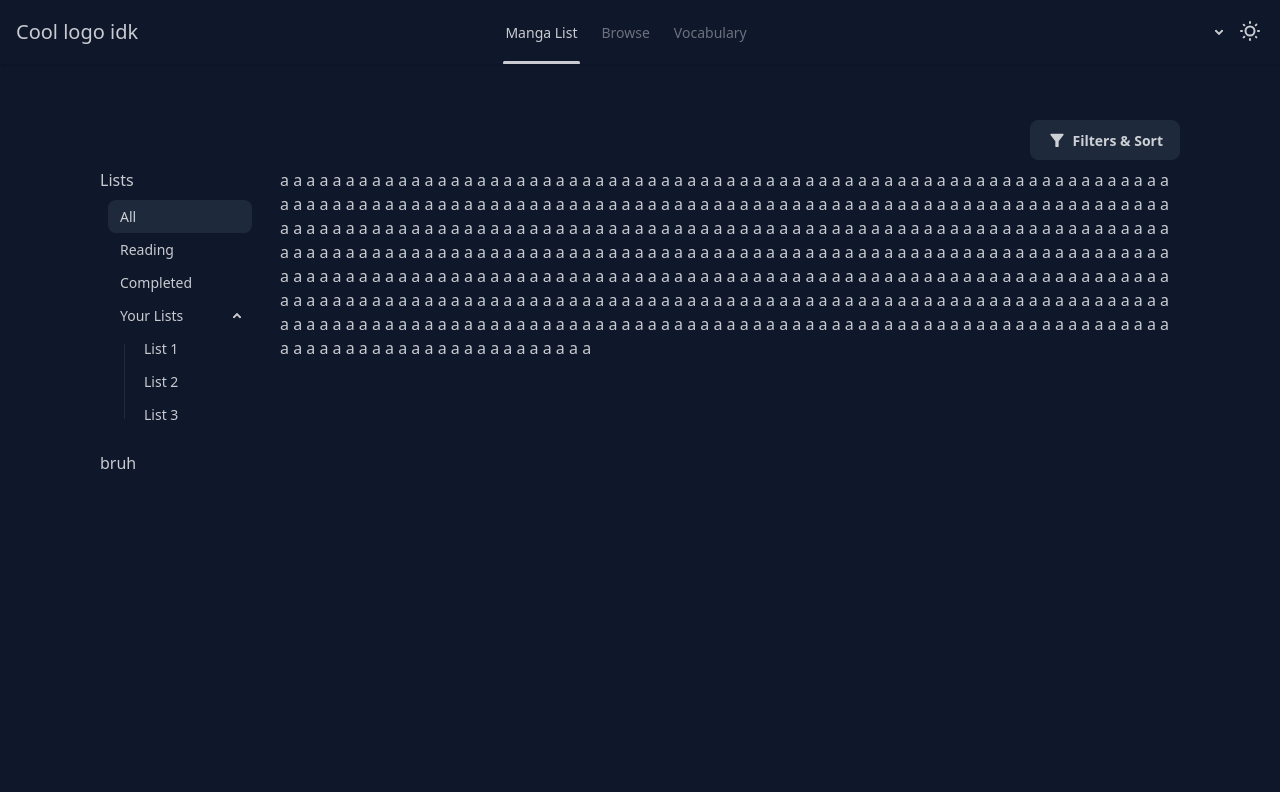
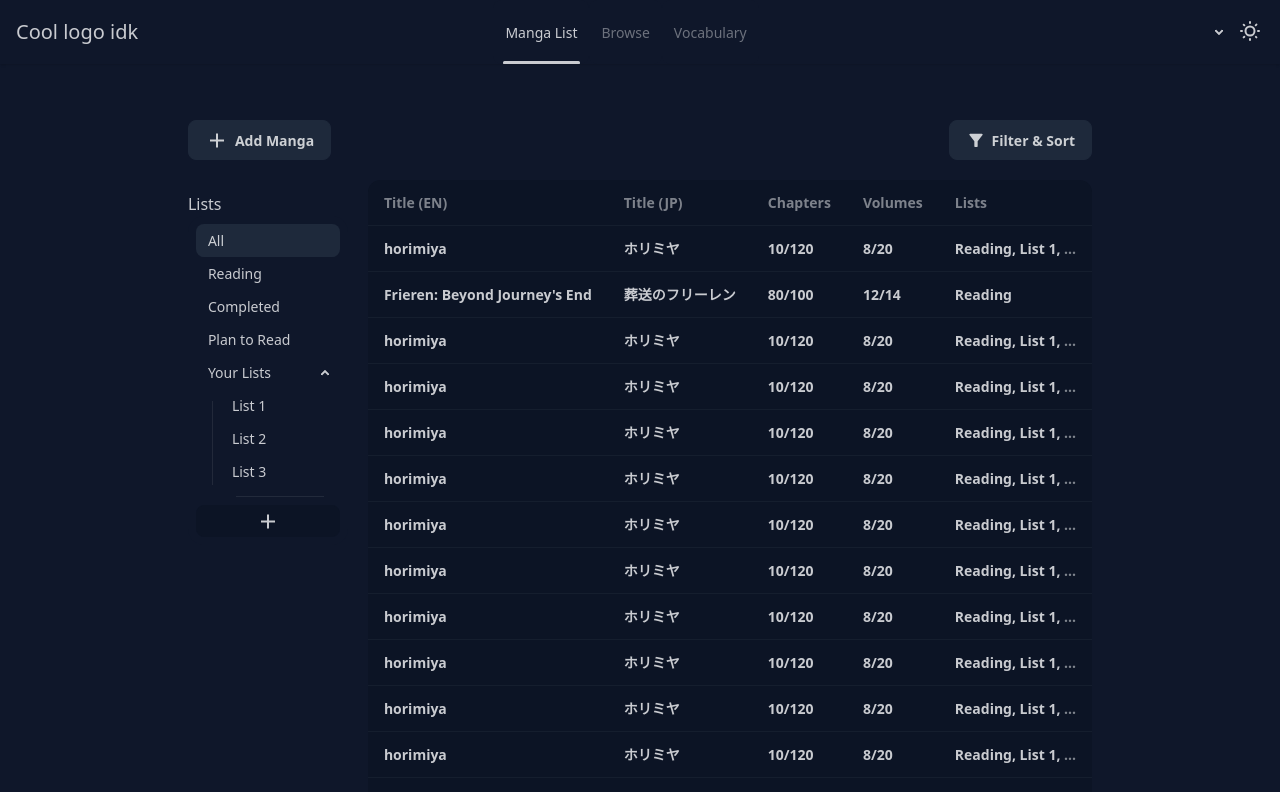
Before and after one commit to nokotan8/manga-tracker, a SvelteKit app: page /mangalist in a window 1280 px wide. Shown: the top 792 px of the page. Built offline with nearby package versions, Linux system fonts and the light colour scheme.

Commit message:
added table view for manga and list filtering

```diff
--- /dev/null
+++ b/src/lib/classes/Manga.ts
@@ -0,0 +1,102 @@
+class Manga {
+    nameEN: string;
+    genres: string[];
+    authorEN: string;
+    status: string;
+    numVols: number;
+    numChaps: number;
+    nameJP?: string;
+    authorJP?: string;
+    constructor(
+        nameEN: string,
+        authorEN: string,
+        genres: string[],
+        status: string,
+        numVols: number,
+        numChaps: number,
+        nameJP?: string,
+        authorJP?: string,
+    ) {
+        this.nameEN = nameEN;
+        this.nameJP = nameJP;
+        this.genres = genres;
+        this.authorEN = authorEN;
+        this.authorJP = authorJP;
+        this.status = status;
+        this.numVols = numVols;
+        this.numChaps = numChaps;
+    }
+}
+
+class UserManga extends Manga {
+    currVols: number;
+    currChaps: number;
+    lists: string[];
+    rating?: number;
+    constructor(
+        nameEN: string,
+        genres: string[],
+        authorEN: string,
+        status: string,
+        numVols: number,
+        numChaps: number,
+        currVols: number,
+        currChaps: number,
+        lists: string[],
+        nameJP?: string,
+        authorJP?: string,
+        rating?: number,
+    ) {
+        super(
+            nameEN,
+            authorEN,
+            genres,
+            status,
+            numVols,
+            numChaps,
+            nameJP,
+            authorJP,
+        );
+        this.rating = rating;
+        this.currVols = currVols;
+        this.currChaps = currChaps;
+        this.lists = lists;
+    }
+}
+
+const testMangas: UserManga[] = [];
+const testManga: UserManga = new UserManga(
+    "horimiya",
+    ["romance"],
+    "idk",
+    "finished",
+    20,
+    120,
+    8,
+    10,
+    ["Reading", "List 1", "List 2"],
+    "ホリミヤ",
+    "idk",
+    8,
+);
+
+const testManga2: UserManga = new UserManga(
+    "Frieren: Beyond Journey's End",
+    ["adventure"],
+    "idk",
+    "ongoing",
+    14,
+    100,
+    12,
+    80,
+    ["Reading"],
+    "葬送のフリーレン",
+    "idk",
+    10,
+);
+testMangas.push(testManga, testManga2);
+for (let i = 0; i < 20; i++) {
+    testMangas.push(testManga);
+}
+
+export { Manga, UserManga, testMangas };
--- /dev/null
+++ b/src/lib/components/mangalist/ListFilter.svelte
@@ -0,0 +1,61 @@
+<script lang="ts">
+    let { lists, currList } = $props();
+
+    const listActive = (list: string): "menu-active" | "" => {
+        return list === currList ? "menu-active" : "";
+    };
+</script>
+
+<div id="filters" class="flex flex-col flex-none gap-y-3 mt-3 w-40">
+    <div>
+        Lists
+        <ul class="w-full menu menu-active bg-base-100 rounded-box">
+            <li><a href="/mangalist/" class={listActive("")}>All</a></li>
+            <li>
+                <a href="/mangalist/reading" class={listActive("reading")}
+                    >Reading</a
+                >
+            </li>
+            <li>
+                <a href="/mangalist/completed" class={listActive("completed")}
+                    >Completed</a
+                >
+            </li>
+            <li>
+                <a href="/mangalist/planned" class={listActive("planned")}
+                    >Plan to Read</a
+                >
+            </li>
+            <li>
+                <details open>
+                    <summary>Your Lists</summary>
+                    <ul>
+                        {#each lists as list}
+                            <li>
+                                <a
+                                    href={`/mangalist/${list}`}
+                                    class={listActive(list)}>{list}</a
+                                >
+                            </li>
+                        {/each}
+                        <li></li>
+                    </ul>
+                </details>
+            </li>
+            <button class="w-full btn btn-sm">
+                <svg
+                    xmlns="http://www.w3.org/2000/svg"
+                    width="24"
+                    height="24"
+                    viewBox="0 0 24 23"
+                >
+                    <!-- Icon from Material Symbols by Google - https://github.com/google/material-design-icons/blob/master/LICENSE -->
+                    <path
+                        fill="currentColor"
+                        d="M11 13H5v-2h6V5h2v6h6v2h-6v6h-2z"
+                    />
+                </svg>
+            </button>
+        </ul>
+    </div>
+</div>
--- a/src/routes/(landing)/login/+page.svelte
+++ b/src/routes/(landing)/login/+page.svelte
@@ -7,7 +7,6 @@
     let givenUsername = $state("");
     let givenPwd = $state("");
     let errorText = $state("");
-
 
     const login = async () => {
         try {
@@ -21,7 +20,7 @@
             token.set(res.data.token);
 
             goto("/home");
-        } catch (error) {
+        } catch (error: any) {
             if (error.response) {
                 errorText = error.response.data.errors[0];
             } else {
--- a/src/routes/(landing)/register/+page.svelte
+++ b/src/routes/(landing)/register/+page.svelte
@@ -27,7 +27,7 @@
             token.set(res.data.token);
 
             goto("/home");
-        } catch (error) {
+        } catch (error: any) {
             if (error.response) {
                 errorText = error.response.data.errors[0];
             } else {
--- a/src/routes/(logged_in)/mangalist/[[list]]/+page.server.js
+++ /dev/null
@@ -1,5 +0,0 @@
-export function load({ params }) {
-    return {
-        list: params.list || "",
-    };
-}
--- a/src/routes/(logged_in)/mangalist/[[list]]/+page.svelte
+++ b/src/routes/(logged_in)/mangalist/[[list]]/+page.svelte
@@ -1,62 +1,108 @@
 <script lang="ts">
-    let { data } = $props();
-    const lists = ["List 1", "List 2", "List 3"];
+    import { page } from "$app/state";
+    import { testMangas } from "$lib/classes/Manga";
+    import ListFilter from "$lib/components/mangalist/ListFilter.svelte";
+    const lists = $state(["List 1", "List 2", "List 3"]);
 
-    const listActive = (list: string): "menu-active" | "" => {
-        return list === data.list ? "menu-active" : "";
-    };
+    let currList: string = $state("");
+    $effect(() => {
+        currList = page.params.list || "";
+    });
+
+    let dispMangas = $state(testMangas);
+
+    $effect(() => {
+        if (currList) {
+            dispMangas = testMangas.filter((manga) =>
+                manga.lists
+                    .map((list) => list.toLowerCase())
+                    .includes(currList.toLowerCase()),
+            );
+        } else {
+            dispMangas = testMangas;
+        }
+    });
 </script>
 
-<div class="flex flex-col justify-start pt-10 px-25">
-    <div class="flex flex-row justify-end h-7">
+<div class="flex flex-col justify-center items-center py-10 px-25">
+    <div class="max-w-600">
+        <div class="flex flex-row justify-between">
             <button class="btn btn-neutral">
-            <svg xmlns="http://www.w3.org/2000/svg" width="20" height="20" viewBox="0 0 24 23">
+                <svg
+                    xmlns="http://www.w3.org/2000/svg"
+                    width="24"
+                    height="24"
+                    viewBox="0 0 24 23"
+                >
+                    <!-- Icon from Material Symbols by Google - https://github.com/google/material-design-icons/blob/master/LICENSE -->
+                    <path
+                        fill="currentColor"
+                        d="M11 13H5v-2h6V5h2v6h6v2h-6v6h-2z"
+                    />
+                </svg>
+                Add Manga
+            </button>
+            <button class="btn btn-neutral">
+                <svg
+                    xmlns="http://www.w3.org/2000/svg"
+                    width="20"
+                    height="20"
+                    viewBox="0 0 24 23"
+                >
                     <!-- Icon from Material Symbols by Google - https://github.com/google/material-design-icons/blob/master/LICENSE -->
                     <path
                         fill="currentColor"
                         d="M11 20q-.425 0-.712-.288T10 19v-6L4.2 5.6q-.375-.5-.112-1.05T5 4h14q.65 0 .913.55T19.8 5.6L14 13v6q0 .425-.288.713T13 20z"
                     />
                 </svg>
-            Filters & Sort
+                Filter & Sort
             </button>
         </div>
-    <div class="flex flex-row gap-5 justify-between pt-5">
-        <div id="filters" class="flex flex-col flex-none gap-y-3 w-40">
-            <div>
-                Lists
-                <ul class="w-full menu menu-active bg-base-100 rounded-box">
-                    <li><a href="/mangalist/" class={listActive("")}>All</a></li>
-                    <li><a href="/mangalist/reading" class={listActive("reading")}>Reading</a></li>
-                    <li>
-                        <a href="/mangalist/completed" class={listActive("completed")}>Completed</a>
-                    </li>
-                    <li>
-                        <details open>
-                            <summary>Your Lists</summary>
-                            <ul>
-                                {#each lists as list}
-                                    <li><a href="/mangalist/">{list}</a></li>
+        <div class="flex flex-row gap-5 justify-start pt-5">
+            <ListFilter {lists} {currList}></ListFilter>
+            <div class="overflow-x-auto rounded-xl bg-base-200">
+                <table class="table">
+                    <thead>
+                        <tr>
+                            <th>Title (EN)</th>
+                            <th>Title (JP)</th>
+                            <th>Chapters</th>
+                            <th>Volumes</th>
+                            <th>Lists</th>
+                        </tr>
+                    </thead>
+                    <tbody>
+                        {#each dispMangas as manga}
+                            <tr class="hover:bg-base-300">
+                                <th>{manga.nameEN}</th>
+                                <th>{manga.nameJP || ""}</th>
+                                <th>{`${manga.currChaps}/${manga.numChaps}`}</th
+                                >
+                                <th>{`${manga.currVols}/${manga.numVols}`}</th>
+                                {#if manga.lists.length < 3}
+                                    <th>
+                                        {manga.lists[0] +
+                                            (manga.lists[1]
+                                                ? ", " + manga.lists[1]
+                                                : "")}
+                                    </th>
+                                {:else}
+                                    <th>
+                                        {manga.lists[0] +
+                                            (manga.lists[1]
+                                                ? ", " + manga.lists[1]
+                                                : "")},&nbsp;<span
+                                            class="text-neutral-content/60"
+                                        >
+                                            ...</span
+                                        >
+                                    </th>
+                                {/if}
+                            </tr>
                         {/each}
-                            </ul>
-                        </details>
-                    </li>
-                </ul>
-            </div>
-            <div>bruh</div>
-        </div>
-        <div>
-            a a a a a a a a a a a a a a a a a a a a a a a a a a a a a a a a a a a a a a a a a a a a
-            a a a a a a a a a a a a a a a a a a a a a a a a a a a a a a a a a a a a a a a a a a a a
-            a a a a a a a a a a a a a a a a a a a a a a a a a a a a a a a a a a a a a a a a a a a a
-            a a a a a a a a a a a a a a a a a a a a a a a a a a a a a a a a a a a a a a a a a a a a
-            a a a a a a a a a a a a a a a a a a a a a a a a a a a a a a a a a a a a a a a a a a a a
-            a a a a a a a a a a a a a a a a a a a a a a a a a a a a a a a a a a a a a a a a a a a a
-            a a a a a a a a a a a a a a a a a a a a a a a a a a a a a a a a a a a a a a a a a a a a
-            a a a a a a a a a a a a a a a a a a a a a a a a a a a a a a a a a a a a a a a a a a a a
-            a a a a a a a a a a a a a a a a a a a a a a a a a a a a a a a a a a a a a a a a a a a a
-            a a a a a a a a a a a a a a a a a a a a a a a a a a a a a a a a a a a a a a a a a a a a
-            a a a a a a a a a a a a a a a a a a a a a a a a a a a a a a a a a a a a a a a a a a a a
-            a a a a a a a a a a a a a a a a
+                    </tbody>
+                </table>
             </div>
         </div>
     </div>
+</div>
```
Also changed, not shown: src/lib/index.ts (renamed from src/lib/index.js), src/stores/userState.ts (renamed from src/stores/userState.js). Lines whose indentation alone changed are shown as unchanged.
